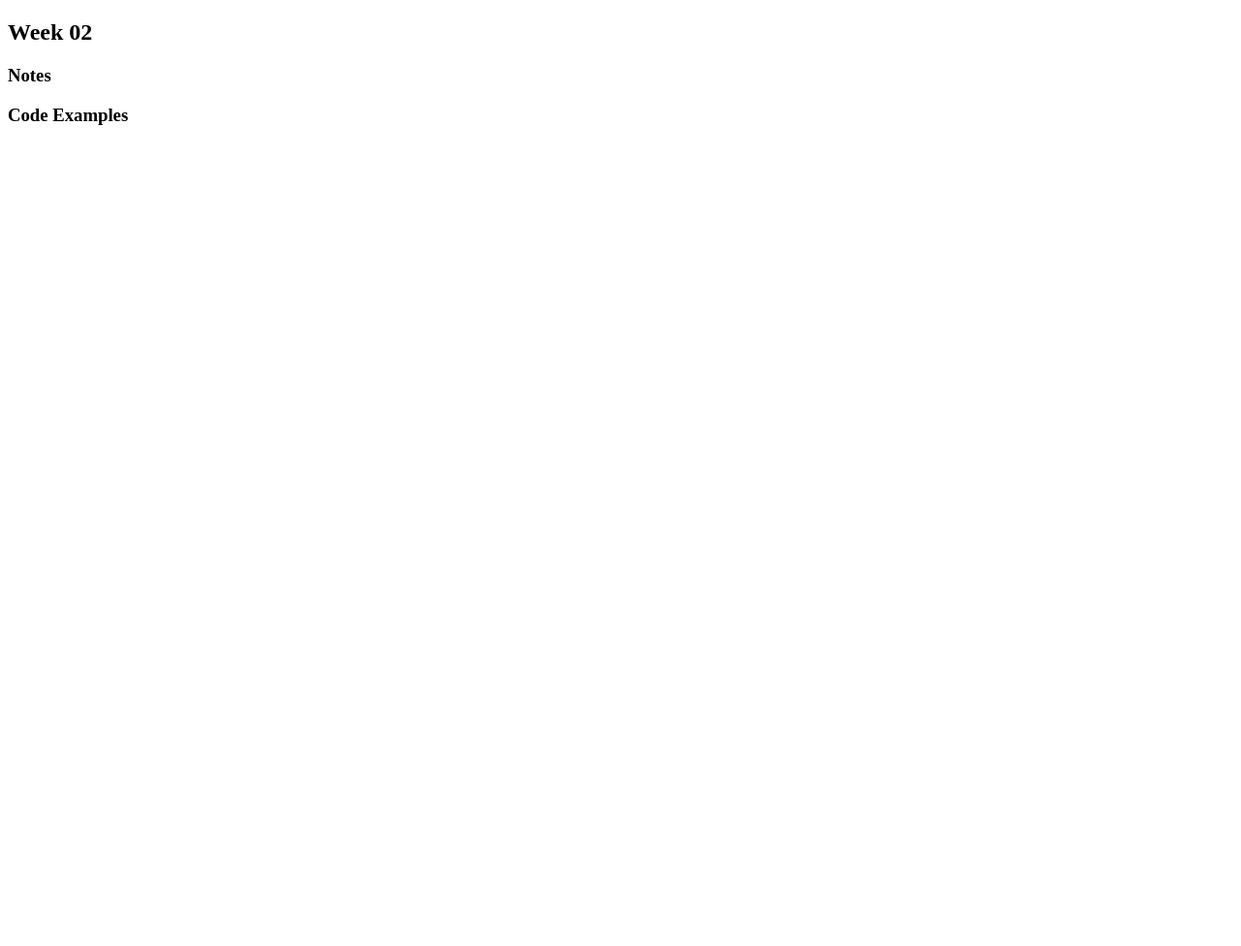
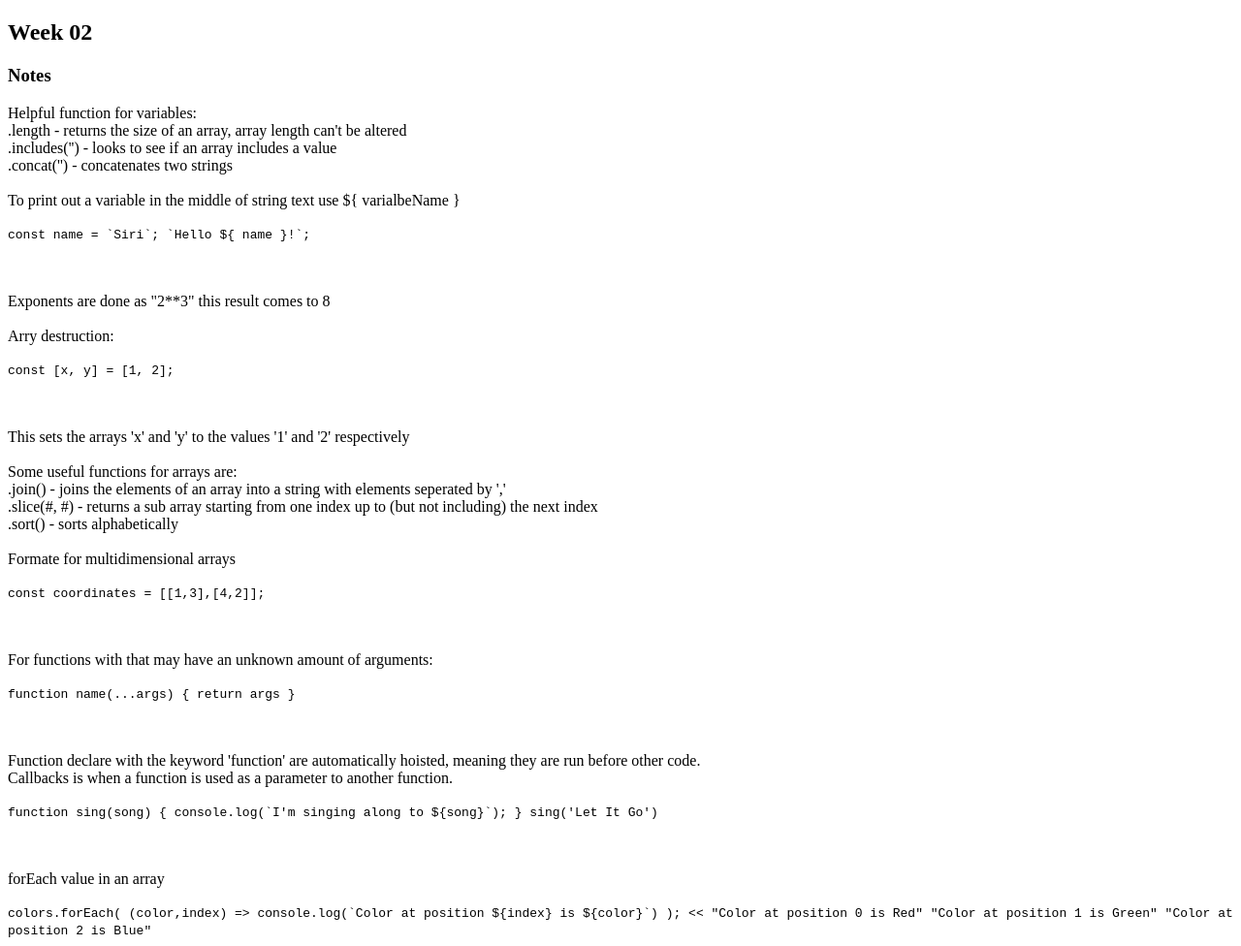
Before and after one commit to clo15008/WDD330, a plain HTML site: page week02/week02.html in a window 1280 px wide. Shown: the whole page at 97% size. Before the commit the page ends 800 px from the top, so only its background shows below. Drawn offline with Linux system fonts and the light colour scheme.

Commit message:
week02 reading

```diff
--- a/week02/week02.html
+++ b/week02/week02.html
@@ -10,20 +10,67 @@
     <main>
         <h3>Notes</h3>
         <p>
+            Helpful function for variables:
+            <br>.length - returns the size of an array, array length can't be altered
+            <br>.includes('') - looks to see if an array includes a value
+            <br>.concat('') - concatenates two strings
 
+            <br><br>To print out a variable in the middle of string text use ${ varialbeName }
         </p>
-        <h3>Code Examples</h3>
         <code>
-
+            const name = `Siri`;
+            `Hello ${ name }!`;
         </code>
         <p>
+            <br><br>Exponents are done as "2**3" this result comes to 8
 
+            <br><br>Arry destruction:
         </p>
         <code>
-
+            const [x, y] = [1, 2];
         </code>
         <p>
+            <br><br>This sets the arrays 'x' and 'y' to the values '1' and '2' respectively
 
+            <br><br>Some useful functions for arrays are:
+            <br>.join() - joins the elements of an array into a string with elements seperated by ','
+            <br>.slice(#, #) - returns a sub array starting from one index up to (but not including) the next index
+            <br>.sort() - sorts alphabetically
+
+            <br><br>Formate for multidimensional arrays
         </p>
+        <code>
+            const coordinates = [[1,3],[4,2]];
+        </code>
+        <p>
+            <br><br>For functions with that may have an unknown amount of arguments:
+        </p>
+        <code>
+            function name(...args) {
+                return args
+            }
+        </code>
+        <p>
+            <br><br>Function declare with the keyword 'function' are automatically hoisted, meaning
+            they are run before other code.
+
+            <br>Callbacks is when a function is used as a parameter to another function.
+        </p>
+        <code>
+            function sing(song) {
+                console.log(`I'm singing along to ${song}`);
+            }
+            sing('Let It Go')
+        </code>
+        <p>
+            <br><br>forEach value in an array
+        </p>
+        <code>
+            colors.forEach( (color,index) =>
+            console.log(`Color at position ${index}  is ${color}`) );
+<<          "Color at position 0 is Red"
+            "Color at position 1 is Green"
+            "Color at position 2 is Blue"
+        </code>
 </body>
 </html>
```
